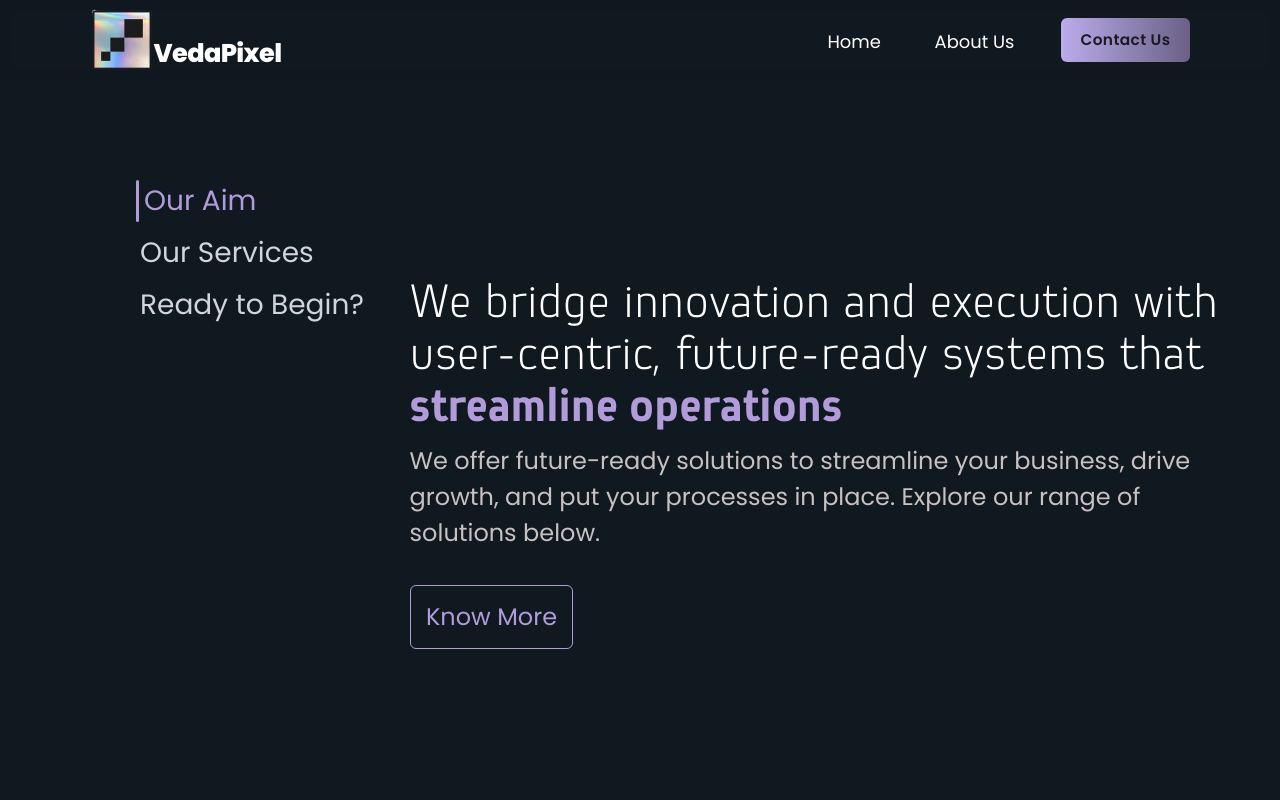
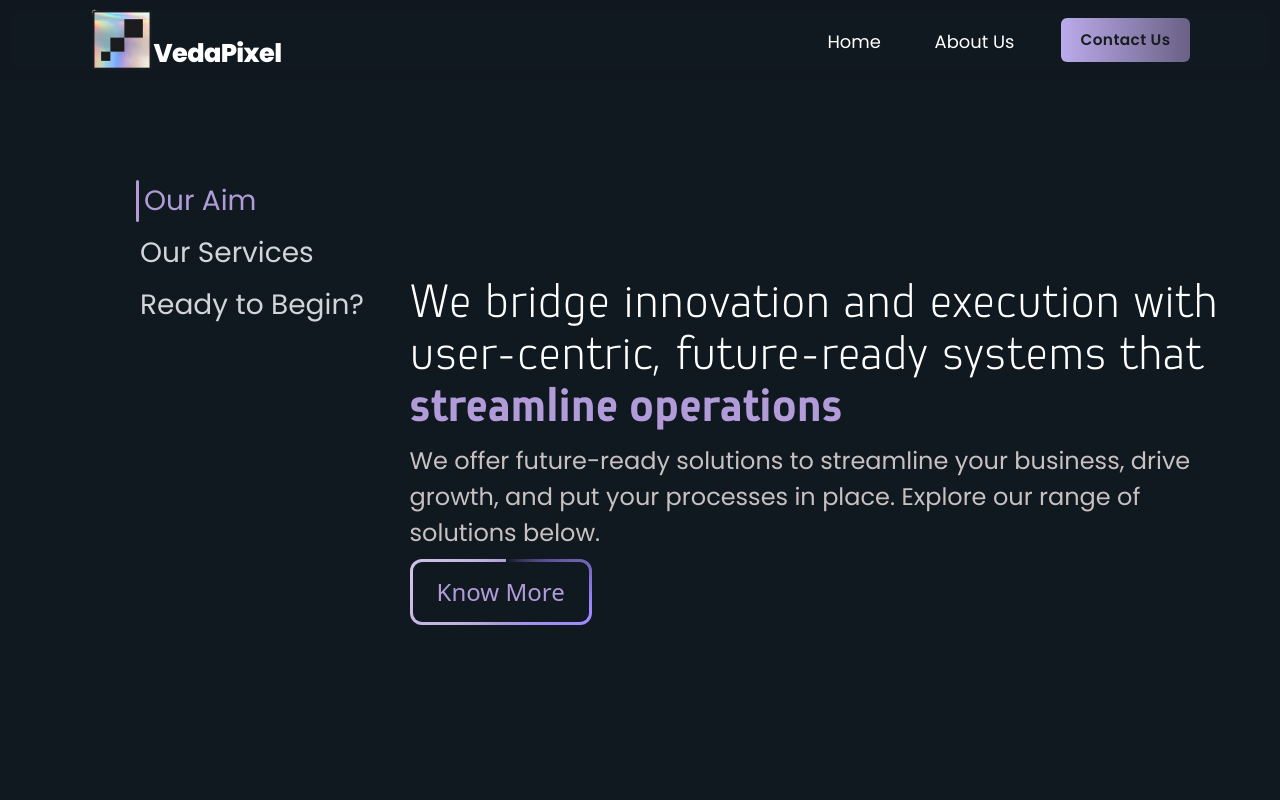
Before and after one commit to Be-A-Coder01/VEDAPIXEL, a React (Vite) app in the folder client/: page / in a window 1280 px wide. Shown: the top 800 px of the page. Built offline with nearby package versions, Linux system fonts and the light colour scheme.

Commit message:
solved the landing page error of appearing again and again

```diff
--- a/client/src/CSS/Body.css
+++ b/client/src/CSS/Body.css
@@ -10,6 +10,48 @@
   font-weight: 400;
   font-style: normal;
 }
+
+@property --border-angle {
+  syntax: "<angle>";
+  initial-value: 0deg;
+  inherits: false;
+}
+
+/* ✅ Rotating Border Effect */
+.rotating-btn {
+  position: relative;
+  border: 3px solid transparent;
+  border-radius: 12px;
+  background:
+    linear-gradient(#101820, #101820) padding-box,
+    conic-gradient(from var(--border-angle),
+      #101820,
+      #9c88ff,
+      #b19cd9,
+      #d1c4e9,
+      #b19cd9) border-box;
+  animation: border-rotate 3s linear infinite;
+  transition: color 0.3s smooth;
+}
+
+@keyframes border-rotate {
+  from {
+    --border-angle: 0deg;
+  }
+
+  to {
+    --border-angle: 360deg;
+  }
+}
+
+/* ✅ Optional Hover Glow */
+.rotating-btn:hover {
+  color: white;
+  box-shadow: 0 0 12px #b19cd9, 0 0 25px #9c88ff inset;
+}
+
+
+
 
 .about-card {
   font-family: "DM Sans", sans-serif;
--- a/client/src/pages/AboutPage.jsx
+++ b/client/src/pages/AboutPage.jsx
@@ -4,10 +4,6 @@ import { motion } from "framer-motion";
 import { useEffect } from "react";
 
 const AboutPage = () => {
-  // useEffect(() => {
-  //   window.scrollTo({ top: 0, left: 0, behavior: "smooth" });
-  // }, []);
-
   // --- Grid setup ---
   const topLeftGrid = {
     startX: "0%",
--- a/client/src/pages/Base.jsx
+++ b/client/src/pages/Base.jsx
@@ -1,5 +1,4 @@
 // pages/Base.jsx
-
 import React, { useState, useEffect } from "react";
 import Face from "./Face";
 import LandingPage from "./LandingPage";
@@ -10,21 +9,31 @@ const Base = () => {
   const { scrollYProgress } = useScroll();
   const location = useLocation();
 
-  // ✅ Tracks whether the Face has already been shown
-  const [hasShownFace, setHasShownFace] = useState(false);
+  const [showFace, setShowFace] = useState(false);
 
   useEffect(() => {
+    const hasShownFace = sessionStorage.getItem("hasShownFace");
+
+    // ✅ Only show Face if user is on "/" and hasn't seen it before
     if (location.pathname === "/" && !hasShownFace) {
-      setHasShownFace(true);
+      setShowFace(true);
+
+      // After 3 seconds, hide Face and remember that it was shown
+      const timer = setTimeout(() => {
+        setShowFace(false);
+        sessionStorage.setItem("hasShownFace", "true");
+      }, 3000); // ⏱️ Adjust display duration here (in ms)
+
+      return () => clearTimeout(timer);
+    } else {
+      // Hide Face immediately on any other route
+      setShowFace(false);
     }
-  }, [location.pathname, hasShownFace]);
-
-  // ✅ Show Face only the very first time on the home route
-  const shouldShowFace = location.pathname === "/" && !hasShownFace;
+  }, [location.pathname]);
 
   return (
     <div className="bg-[#101820] lg:w-[100vw] h-fit">
-      {shouldShowFace && (
+      {showFace && (
         <div className="sticky top-0 z-10">
           <Face scrollProgress={scrollYProgress} />
         </div>
--- a/client/src/pages/Body.jsx
+++ b/client/src/pages/Body.jsx
@@ -323,9 +323,11 @@ const Body = () => {
               <br />
               solutions below.
             </p>
-            <button className="body-nav w-[30vw] h-[5vh]  md:h-[50px] md:w-[140px] lg:h-[8vh] lg:w-[20%] md:text-[20px] lg:text-[1.5rem] rounded-md border border-[#b19cd9] text-[#b19cd9] hover:bg-[#b19cd9] hover:text-black font-garota transition-all duration-300 mt-[2vw]">
-              Know More
-            </button>
+            <div className="relative inline-block">
+              <button className="rotating-btn relative text-[#b19cd9] font-garota text-[1.2rem] md:text-[1.5rem] rounded-md px-6 py-3 overflow-hidden">
+                Know More
+              </button>
+            </div>
           </section>
 
           <section
```
Also changed, not shown: client/src/pages/text.txt.
